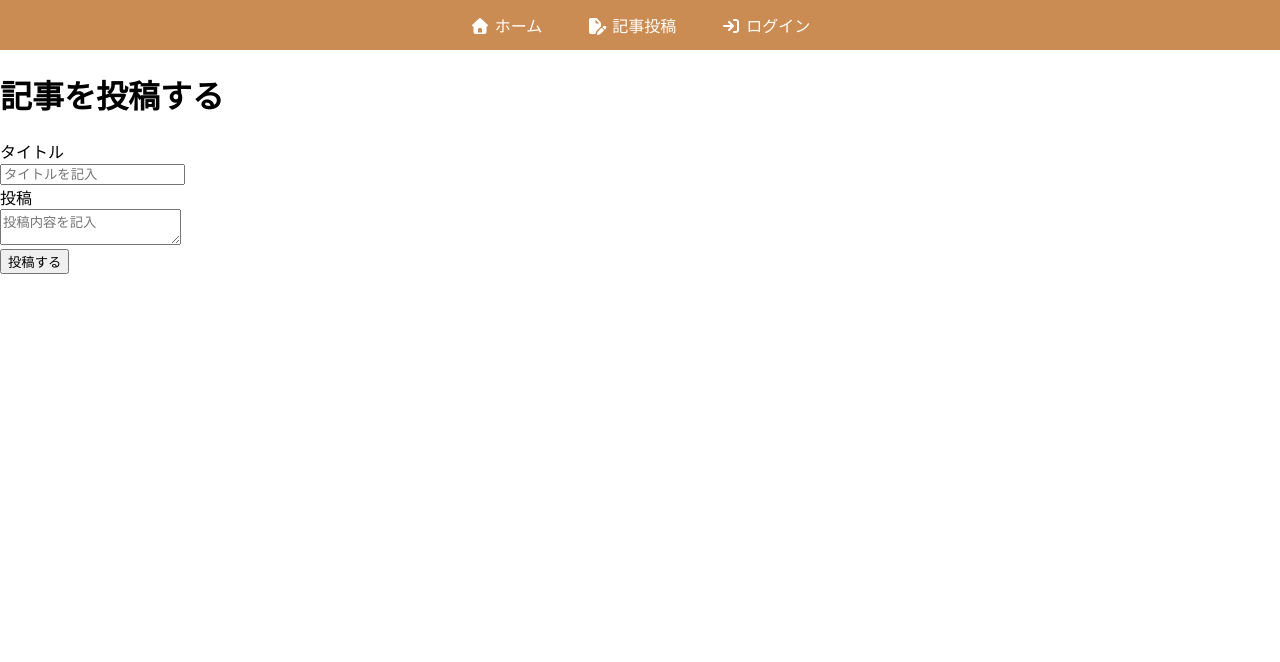
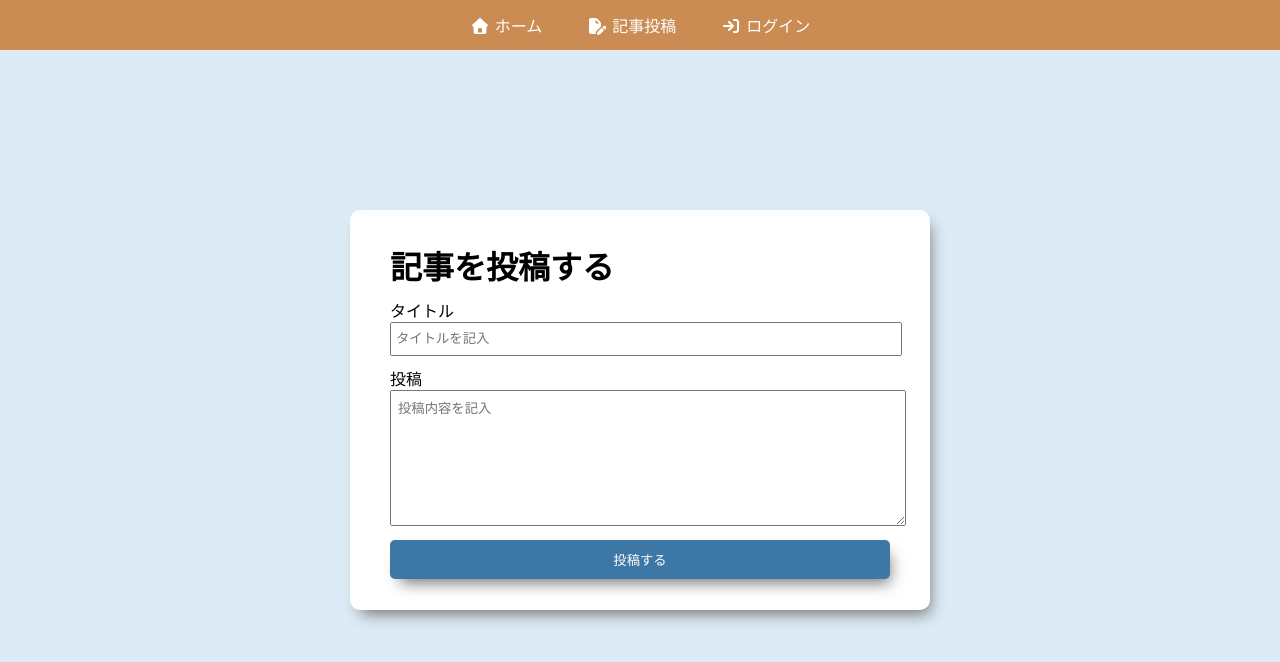
Before and after one commit to Takao-Yamasaki/react-firebase-blog, a React (Create React App) app in the folder react-firebase-blog/: page /createpost in a window 1280 px wide. Shown: the top 662 px of the page. Built offline with nearby package versions, Linux system fonts and the light colour scheme; no server answers.

Commit message:
add:ブログ投稿にCSS適用

```diff
--- a/react-firebase-blog/src/components/CreatePost.css
+++ b/react-firebase-blog/src/components/CreatePost.css
@@ -0,0 +1,53 @@
+.createPostPage {
+  display: flex;
+  align-items: center;
+  justify-content: center;
+  height: 90vh;
+}
+
+.postContainer {
+  background-color: white;
+  border-radius: 10px;
+  display: flex;
+  flex-direction: column;
+  justify-content: center;
+  height: 400px;
+  width: 500px;
+  gap: 10px;
+  padding: 0px 40px;
+  box-shadow: 5px 9px 15px -5px #777777;
+}
+
+.postContainer h1 {
+  margin: 0;
+}
+
+.postContainer input {
+  width: 100%;
+  height: 30px;
+  outline: none;
+  padding: 0px 4px;
+}
+
+.postContainer textarea {
+  width: 100%;
+  height: 120px;
+  outline: none;
+  padding: 7px;
+}
+
+.postButton {
+  padding: 10px 0;
+  background-color: #3d77a5;
+  border: none;
+  box-shadow: 5px 9px 15px -5px #777777;
+  color: white;
+  border-radius: 5px;
+  color: pointer;
+  transition: all 0.3s;
+}
+
+.postButton:hover {
+  transform: translateY(5px);
+  box-shadow: none;
+}
--- a/react-firebase-blog/src/index.css
+++ b/react-firebase-blog/src/index.css
@@ -5,6 +5,7 @@ body {
     sans-serif;
   -webkit-font-smoothing: antialiased;
   -moz-osx-font-smoothing: grayscale;
+  background-color: #dcebf5;
 }
 
 code {
```
